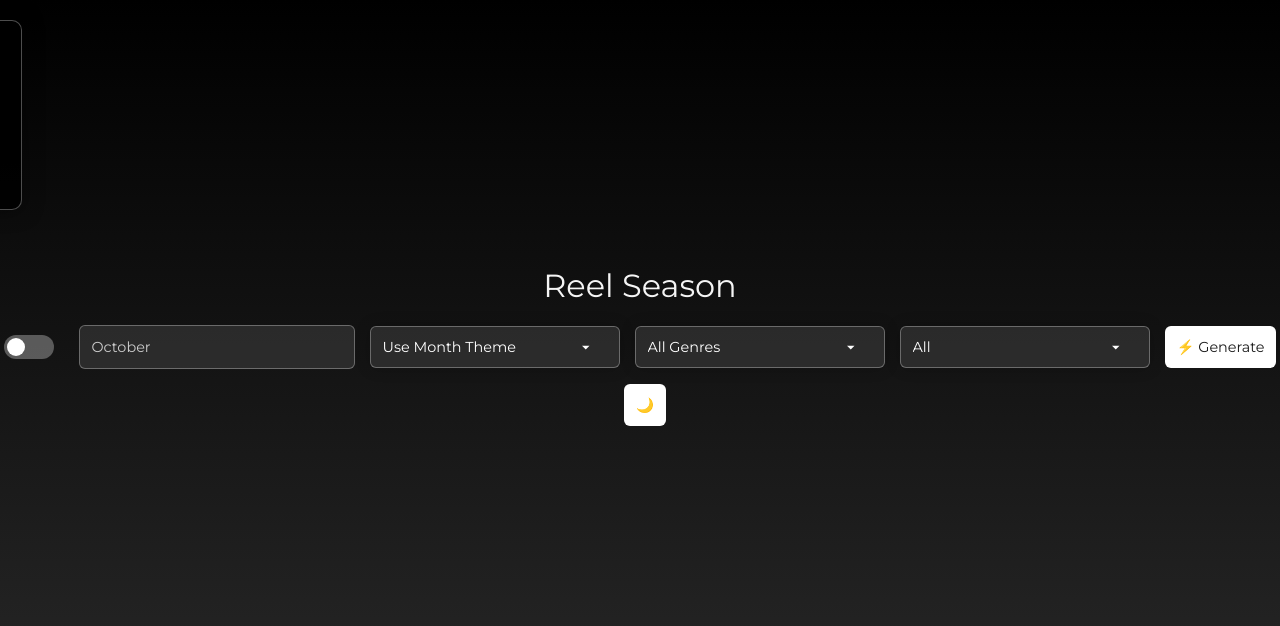
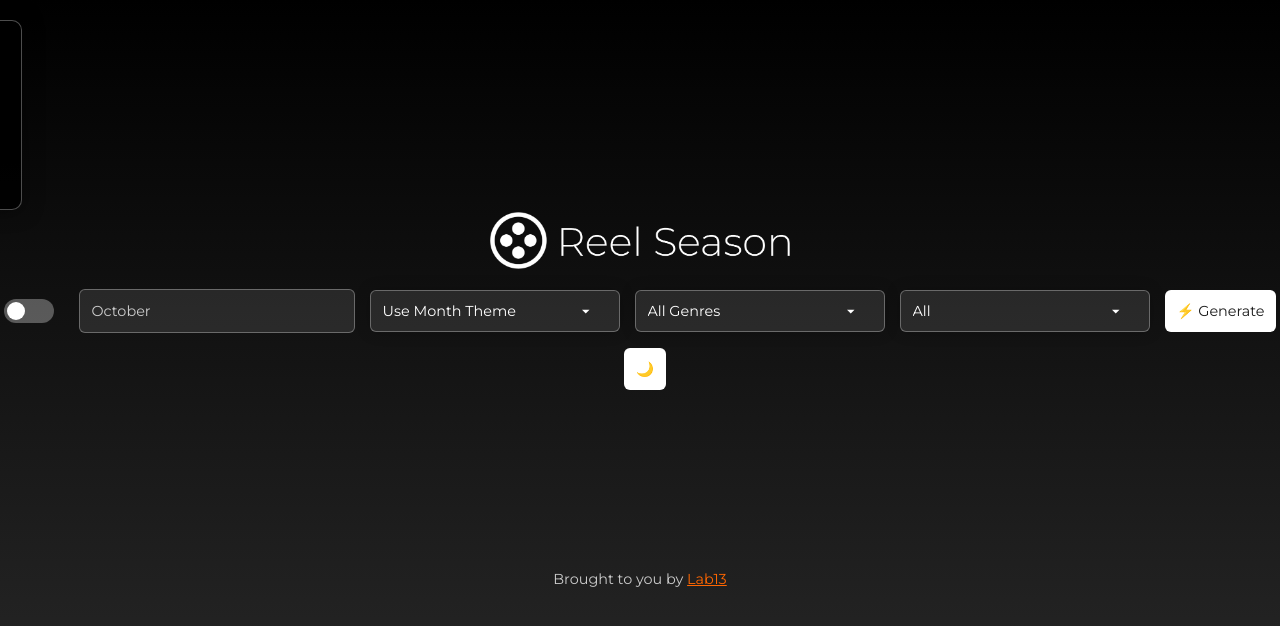
Before and after one commit to joshcorby28/movie-advent, a Flask app: page / in a window 1280 px wide. Shown: the top 626 px of the page. Run offline with Flask 3, Linux system fonts and the light colour scheme.

Commit message:
Add logo, footer, and layout improvements

```diff
--- a/templates/index.html
+++ b/templates/index.html
@@ -179,7 +179,7 @@ input:checked + .slider:before {
 </head>
 <body>
 
-<h1>Reel Season</h1>
+<img src="logo.png" alt="Reel Season Logo" style="max-width: 300px; height: auto; margin-bottom: 20px;">
 
 <form id="movieForm">
     <label class="toggle-switch">
@@ -447,5 +447,9 @@ document.getElementById('save-list').addEventListener('click', function() {
 });
 </script>
 
+<footer style="text-align: center; margin-top: 50px; color: #ccc; font-size: 0.9em;">
+    Brought to you by <a href="https://lab-13.co.uk" target="_blank" style="color: #ff6600;">Lab13</a>
+</footer>
+
 </body>
 </html>
```
